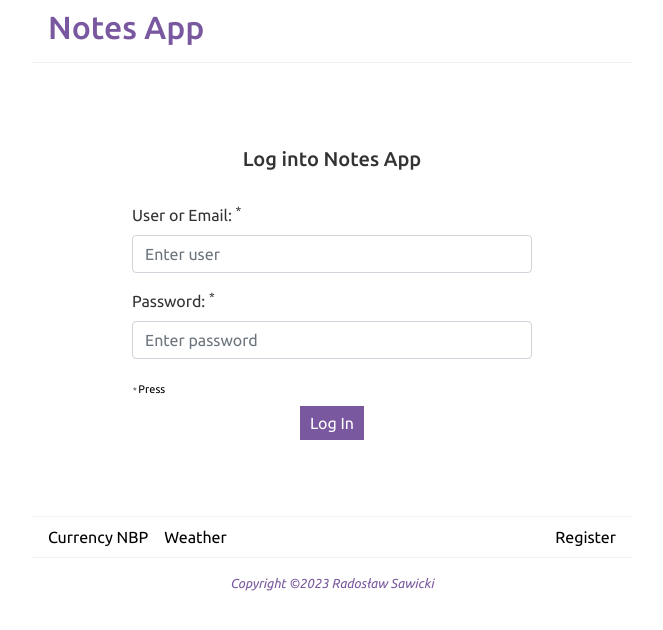
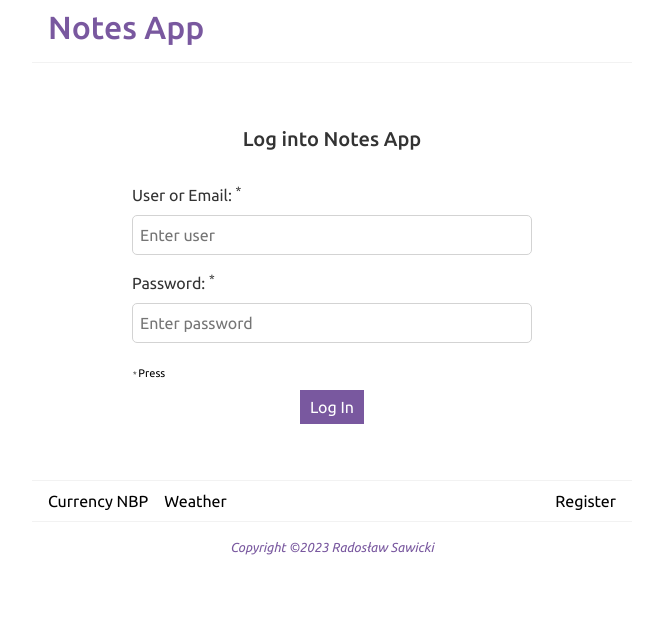
Before and after one commit to Sawikr/frontend-react-notesapp, a React (Create React App) app: page /add in a window 1280 px wide. Shown: the top 630 px of the page, without its empty margins (308-971 px from the left). Built offline with nearby package versions, Linux system fonts and the light colour scheme.

Commit message:
Notes: forms improvement - adding a shadow effect and changing the highlight color when a field is selected

```diff
--- a/package.json
+++ b/package.json
@@ -31,6 +31,7 @@
     "react-moment": "^1.1.3",
     "react-router-dom": "^5.2.0",
     "react-scripts": "^5.0.1",
+    "react-select": "^5.8.0",
     "react-spinners": "^0.13.8",
     "react-transition-group": "^2.5.3",
     "reactjs-popup": "^2.0.6",
--- a/src/index.css
+++ b/src/index.css
@@ -94,7 +94,7 @@ button {
   padding: 20px;
 }
 
-.notes-preview a{
+.notes-preview a {
   background: #f4f4f4;
   display: block;
   padding: 1rem;
@@ -169,3 +169,24 @@ button {
   margin: auto;
   padding: 0px;
 }
+
+/* form styles */
+.input {
+  width: 400px;
+  padding: 7px;
+  border-radius: 5px;
+  border: 1px solid lightgray;
+  background: white;
+  transition: border-color 0.6s ease;
+}
+
+.input:focus {
+  border-color: #79589f;
+  box-shadow: 0 4px 0 rgba(121, 88, 159, 0.35);
+  outline: none;
+}
+
+.input:hover {
+  border-color: #79589f;
+  box-shadow: 0 4px 0  rgba(121, 88, 159, 0.35);
+}
--- a/src/security/LoginPage.js
+++ b/src/security/LoginPage.js
@@ -100,7 +100,7 @@ const LoginPage = () => {
     }
 
     return (
-        <div className="main-content">
+        <div className="login">
             {loading ? (
                 <div className="loader-container" style={{marginTop: 137}}>
                     <div className="text-center">
@@ -125,7 +125,7 @@ const LoginPage = () => {
                         </Popup>
                         <input
                             type="text"
-                            className="form-control"
+                            className="input"
                             id="user"
                             placeholder={'Enter user'}
                             value={usernameOrEmail}
@@ -141,7 +141,7 @@ const LoginPage = () => {
                         </Popup>
                         <input
                             type={isShown ? "text" : "password"}
-                            className="form-control"
+                            className="input"
                             id="password"
                             placeholder={'Enter password'}
                             value={password}
--- a/src/security/RegisterPage.js
+++ b/src/security/RegisterPage.js
@@ -65,7 +65,7 @@ const RegisterPage = () => {
                     </Popup>
                     <input
                         type="text"
-                        className="form-control"
+                        className="input"
                         id="name"
                         placeholder={'Enter name'}
                         value={name}
@@ -81,7 +81,7 @@ const RegisterPage = () => {
                     </Popup>
                     <input
                         id="body"
-                        className="form-control"
+                        className="input"
                         placeholder={'Enter username'}
                         value={username}
                         onChange={(e) => setUsername(e.target.value)}>
@@ -96,7 +96,7 @@ const RegisterPage = () => {
                     </Popup>
                     <input
                         id="email"
-                        className="form-control"
+                        className="input"
                         placeholder={'Enter email'}
                         value={email}
                         onChange={(e) => setEmail(e.target.value)}>
@@ -112,7 +112,7 @@ const RegisterPage = () => {
                     <input
                         type={isShown ? "text" : "password"}
                         id="password"
-                        className="form-control"
+                        className="input"
                         placeholder={'Enter password'}
                         value={password}
                         onChange={(e) => setPassword(e.target.value)}>
```
Also changed, not shown: 1 other file (tests, documents, lock files or other folders).
